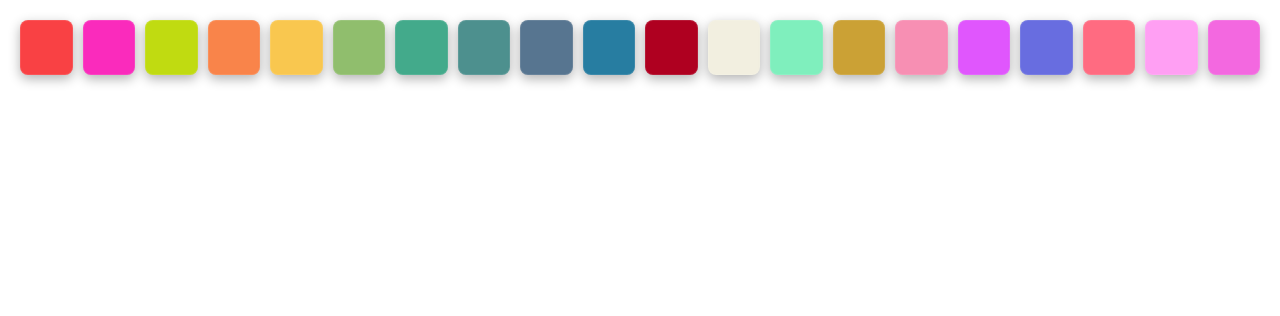
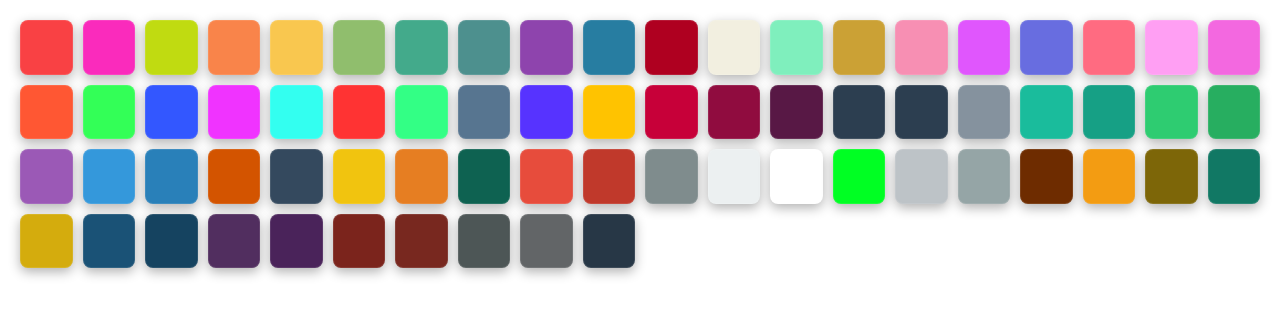
Before and after one commit to TheUtkarsh8939/GraphOfHC, a SvelteKit app: page /colors in a window 1280 px wide. Shown: the top 316 px of the page. Built offline with nearby package versions, Linux system fonts and the light colour scheme.

Commit message:
Add more colors

```diff
--- a/src/routes/+page.svelte
+++ b/src/routes/+page.svelte
@@ -1,20 +1,78 @@
 <script lang="ts">
     import { onMount, onDestroy } from 'svelte';
     import NodeOverlay from '$lib/NodeOverlay.svelte';
-        let colorlist = [
-        '#f94144', '#fa2bbc', '#c0db11', '#f9844a', '#f9c74f',
-        '#90be6d', '#43aa8b', '#4d908e', '#577590', '#277da1',
-        "#af0020", "#f2efe0", "#7fefbd","#cba135", "#f78fb3", "#e056fd", "#686de0", "#ff6b81", "#ff9ff3", "#f368e0",  "#FF5733", "#33FF57", "#3357FF", "#F033FF", "#33FFF0",
-  "#FF3333", "#33FF85", "#5733FF", "#FFC300", "#C70039",
-  "#900C3F", "#581845", "#2C3E50", "#85929E", "#1ABC9C",
-  "#16A085", "#2ECC71", "#27AE60", "#3498DB", "#2980B9",
-  "#9B59B6", "#8E44AD", "#34495E", "#2C3E50", "#F1C40F",
-  "#F39C12", "#E67E22", "#D35400", "#E74C3C", "#C0392B",
-  "#ECF0F1", "#BDC3C7", "#95A5A6", "#7F8C8D", "#FFFFFF",
-  "#00ff23", "#D4AC0D", "#7D6608", "#117864", "#0E6251",
-  "#1A5276", "#154360", "#512E5F", "#4A235A", "#7B241C",
-  "#78281F", "#6E2C00", "#626567", "#4D5656", "#273746"
-    ];
+	let colorlist = [
+		'#f94144',
+		'#fa2bbc',
+		'#c0db11',
+		'#f9844a',
+		'#f9c74f',
+		'#90be6d',
+		'#43aa8b',
+		'#4d908e',
+		'#8E44AD',
+		'#277da1',
+		'#af0020',
+		'#f2efe0',
+		'#7fefbd',
+		'#cba135',
+		'#f78fb3',
+		'#e056fd',
+		'#686de0',
+		'#ff6b81',
+		'#ff9ff3',
+		'#f368e0',
+		'#FF5733',
+		'#33FF57',
+		'#3357FF',
+		'#F033FF',
+		'#33FFF0',
+		'#FF3333',
+		'#33FF85',
+		'#577590',
+		'#5733FF',
+		'#FFC300',
+		'#C70039',
+		'#900C3F',
+		'#581845',
+		'#2C3E50',
+		'#2C3E50',
+		'#85929E',
+		'#1ABC9C',
+		'#16A085',
+		'#2ECC71',
+		'#27AE60',
+		'#9B59B6',
+		'#3498DB',
+		'#2980B9',
+		'#D35400',
+		'#34495E',
+		'#F1C40F',
+		'#E67E22',
+		'#0E6251',
+		'#E74C3C',
+		'#C0392B',
+		'#7F8C8D',
+		'#ECF0F1',
+		'#FFFFFF',
+		'#00ff23',
+		'#BDC3C7',
+		'#95A5A6',
+		'#6E2C00',
+		'#F39C12',
+		'#7D6608',
+		'#117864',
+		'#D4AC0D',
+		'#1A5276',
+		'#154360',
+		'#512E5F',
+		'#4A235A',
+		'#7B241C',
+		'#78281F',
+		'#4D5656',
+		'#626567',
+		'#273746'
+	];
     interface RenderNode {
         id: string;
         ysws: string;
@@ -164,7 +222,7 @@
         const visibleNodes = new Set<string>();
         const screenPosByNode = new Map<string, [number, number]>();
         for (const n of nodes) {
-            if (n.hours < lod.hoursThreshold) continue;
+            if (n.hours < lod.hoursThreshold || !n.hours) continue;
             const [sx, sy] = worldToScreen(n.x, n.y);
             const drawRadius = Math.max(1, n.radius) * scale * 10;
             if (
@@ -215,7 +273,7 @@
             const [sx, sy] = pos;
             const r = Math.max(1, n.radius) * scale * 10;
             ctx.beginPath();
-            ctx.fillStyle = colorlist[n.radius*10 % colorlist.length];
+            ctx.fillStyle = colorlist[n.radius*200 % colorlist.length];
             ctx.arc(sx, sy, r, 0, Math.PI * 2);
             ctx.fill();
         }
--- a/src/routes/colors/+page.svelte
+++ b/src/routes/colors/+page.svelte
@@ -1,27 +1,96 @@
 <script>
 	let colorlist = [
-        '#f94144', '#fa2bbc', '#c0db11', '#f9844a', '#f9c74f',
-        '#90be6d', '#43aa8b', '#4d908e', '#577590', '#277da1',
-        "#af0020", "#f2efe0", "#7fefbd","#cba135", "#f78fb3", "#e056fd", "#686de0", "#ff6b81", "#ff9ff3", "#f368e0",
+		'#f94144',
+		'#fa2bbc',
+		'#c0db11',
+		'#f9844a',
+		'#f9c74f',
+		'#90be6d',
+		'#43aa8b',
+		'#4d908e',
+		'#8E44AD',
+		'#277da1',
+		'#af0020',
+		'#f2efe0',
+		'#7fefbd',
+		'#cba135',
+		'#f78fb3',
+		'#e056fd',
+		'#686de0',
+		'#ff6b81',
+		'#ff9ff3',
+		'#f368e0',
+		'#FF5733',
+		'#33FF57',
+		'#3357FF',
+		'#F033FF',
+		'#33FFF0',
+		'#FF3333',
+		'#33FF85',
+		'#577590',
+		'#5733FF',
+		'#FFC300',
+		'#C70039',
+		'#900C3F',
+		'#581845',
+		'#2C3E50',
+		'#2C3E50',
+		'#85929E',
+		'#1ABC9C',
+		'#16A085',
+		'#2ECC71',
+		'#27AE60',
+		'#9B59B6',
+		'#3498DB',
+		'#2980B9',
+		'#D35400',
+		'#34495E',
+		'#F1C40F',
+		'#E67E22',
+		'#0E6251',
+		'#E74C3C',
+		'#C0392B',
+		'#7F8C8D',
+		'#ECF0F1',
+		'#FFFFFF',
+		'#00ff23',
+		'#BDC3C7',
+		'#95A5A6',
+		'#6E2C00',
+		'#F39C12',
+		'#7D6608',
+		'#117864',
+		'#D4AC0D',
+		'#1A5276',
+		'#154360',
+		'#512E5F',
+		'#4A235A',
+		'#7B241C',
+		'#78281F',
+		'#4D5656',
+		'#626567',
+		'#273746'
 	];
 </script>
+
 <div class="grid">
 	{#each colorlist as color}
 		<div class="color-box" style={`background-color: ${color};`}></div>
 	{/each}
 </div>
+
 <style>
-    .grid{
+	.grid {
 		display: grid;
 		grid-template-columns: repeat(auto-fit, minmax(50px, 1fr));
 		gap: 10px;
 		padding: 20px;
 	}
-    .color-box{
+	.color-box {
 		width: 100%;
 		padding-top: 100%;
 		border-radius: 8px;
-        box-shadow: 0 4px 12px rgba(0,0,0,0.3);
-        border: 1px solid rgba(255,255,255,0.1);
+		box-shadow: 0 4px 12px rgba(0, 0, 0, 0.3);
+		border: 1px solid rgba(255, 255, 255, 0.1);
 	}
 </style>
```
Lines whose indentation alone changed are shown as unchanged.
